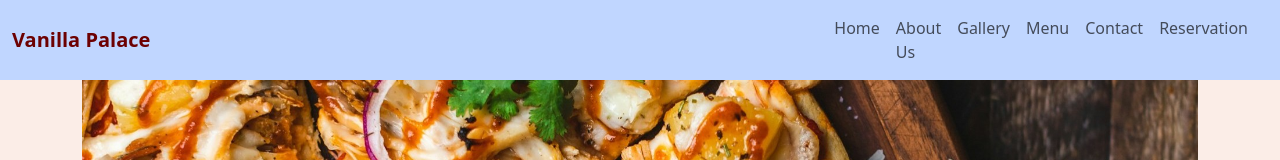
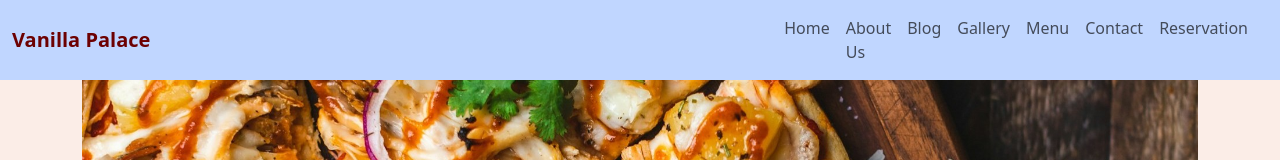
Before and after one commit to atuhaire-doreen/UMU_WebDev_GroupN_2025, a website: page index.html in a window 1280 px wide. Shown: the top 160 px of the page. Drawn offline with nearby package versions, Linux system fonts and the light colour scheme.

Commit message:
Add Blog link to navigation menu

```diff
--- a/index.html
+++ b/index.html
@@ -32,6 +32,10 @@
                     <a href="https://atuhaire-doreen.github.io/UMU_WebDev_GroupN_2025/pages/about_us.html"
                         class="nav-link">About Us</a>
                 </li>
+               <li class="nav-item">
+                    <a href="https://atuhaire-doreen.github.io/UMU_WebDev_GroupN_2025/pages/blog.html"
+                        class="nav-link">Blog</a>
+               </li>
                 <li class="nav-item">
                     <a href="https://atuhaire-doreen.github.io/UMU_WebDev_GroupN_2025/pages/gallery.html"
                         class="nav-link">Gallery</a>
```
